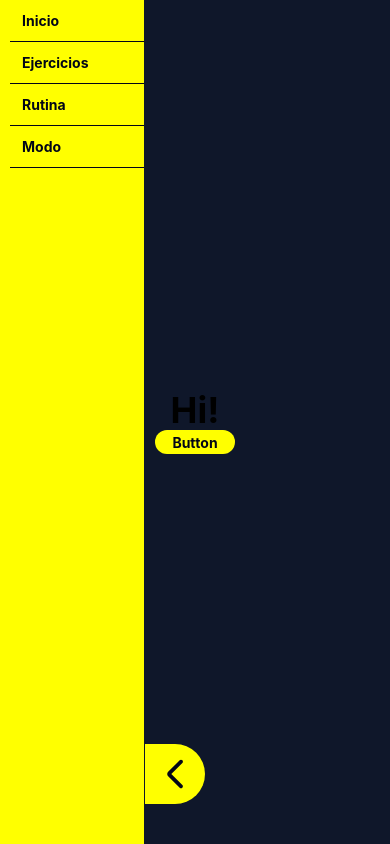
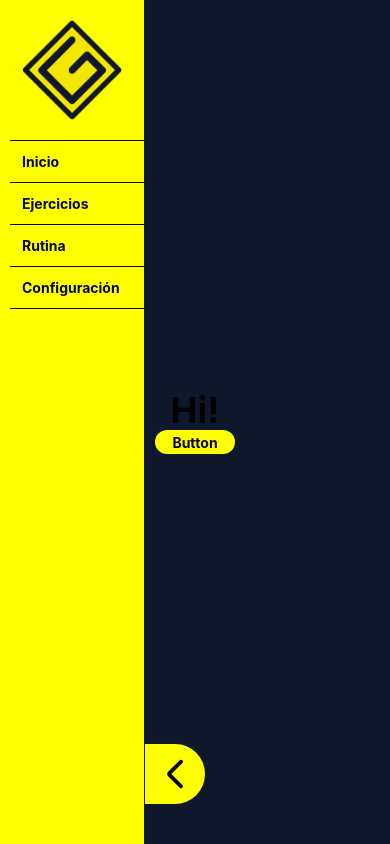
Before and after one commit to LautaroBarrios/GB-react-native, a React Native app: screen / in a window 390 px wide. Both pictures are taken after a click on the element 30 px from the left and 774 px from the top of the page. Built offline with nearby package versions, Linux system fonts and the light colour scheme.

Commit message:
feat: icon

```diff
--- a/App.js
+++ b/App.js
@@ -1,5 +1,5 @@
 import { StatusBar } from "expo-status-bar";
-import { StyleSheet, View } from "react-native";
+import { View } from "react-native";
 import { SafeAreaProvider } from "react-native-safe-area-context";
 import { Main } from "./components/Main";
 import "./global.css";
--- a/app.json
+++ b/app.json
@@ -1,7 +1,7 @@
 {
   "expo": {
-    "name": "react-native-lau",
-    "slug": "react-native-lau",
+    "name": "Gym Bro",
+    "slug": "gym-bro",
     "version": "1.0.0",
     "orientation": "portrait",
     "icon": "./assets/icon.png",
--- a/components/SideBar.jsx
+++ b/components/SideBar.jsx
@@ -1,22 +1,37 @@
-import { Pressable, View, Text } from "react-native";
-import { ArrowLeft } from "../icons/ArrowLeft";
+import { Pressable, View, Text, Image } from "react-native";
 import { useState } from "react";
-import { ArrowRight } from "../icons/ArrowRight";
+import { ArrowLeft, ArrowRight } from "../icons";
+import Icon from "../assets/favicon.png";
 
 export const SideBar = () => {
   const [state, setState] = useState(false);
-  const options = ["Inicio", "Ejercicios", "Rutina", "Modo"];
+  const options = ["Inicio", "Ejercicios", "Rutina", "Configuración"];
   return (
     <View
       className={`${!state ? "absolute h-full w-0 bottom-0 left-0" : "absolute h-full w-36 bottom-0 left-0 bg-[#ffff00] border-l-[10px] border-[#ffff00]"} z-10 transition-all`}
     >
+      {/* Icon */}
+      {state && (
+        <View className="items-center justify-center border-b border-slate-950">
+          <Image
+            source={Icon}
+            style={{
+              width: 100,
+              height: 100,
+              marginVertical: 20,
+              marginRight: 10,
+            }}
+          />
+        </View>
+      )}
+
       {/* Buttons  */}
       {state &&
         options.map((option, index) => {
           return (
             <Pressable
               key={index}
-              className="border-b border-slate-950 px-3 py-3 transition-all"
+              className="border-b border-slate-950 px-3 py-3 active:scale-95 transition-all"
             >
               <Text
                 className={`font-bold text-slate-950 whitespace-nowrap transition-opacity ${state ? "opacity-100" : "opacity-0"}`}
@@ -30,7 +45,7 @@ export const SideBar = () => {
       {/* Button Open and Close */}
       <Pressable
         onPress={() => setState(!state)}
-        className={`absolute p-3 h-[60px] w-[60px] rounded-r-full bottom-10 bg-[#ffff00] transition-all ${
+        className={`absolute p-3 h-[60px] w-[60px] rounded-r-full bottom-10 bg-[#ffff00] active:scale-95 transition-all ${
           state ? "left-[135px]" : "left-0"
         }`}
       >
--- /dev/null
+++ b/icons/index.js
@@ -0,0 +1,4 @@
+import { ArrowLeft } from "./ArrowLeft";
+import { ArrowRight } from "./ArrowRight";
+
+export { ArrowLeft, ArrowRight };
```
Also changed, not shown: assets/favicon.png.
